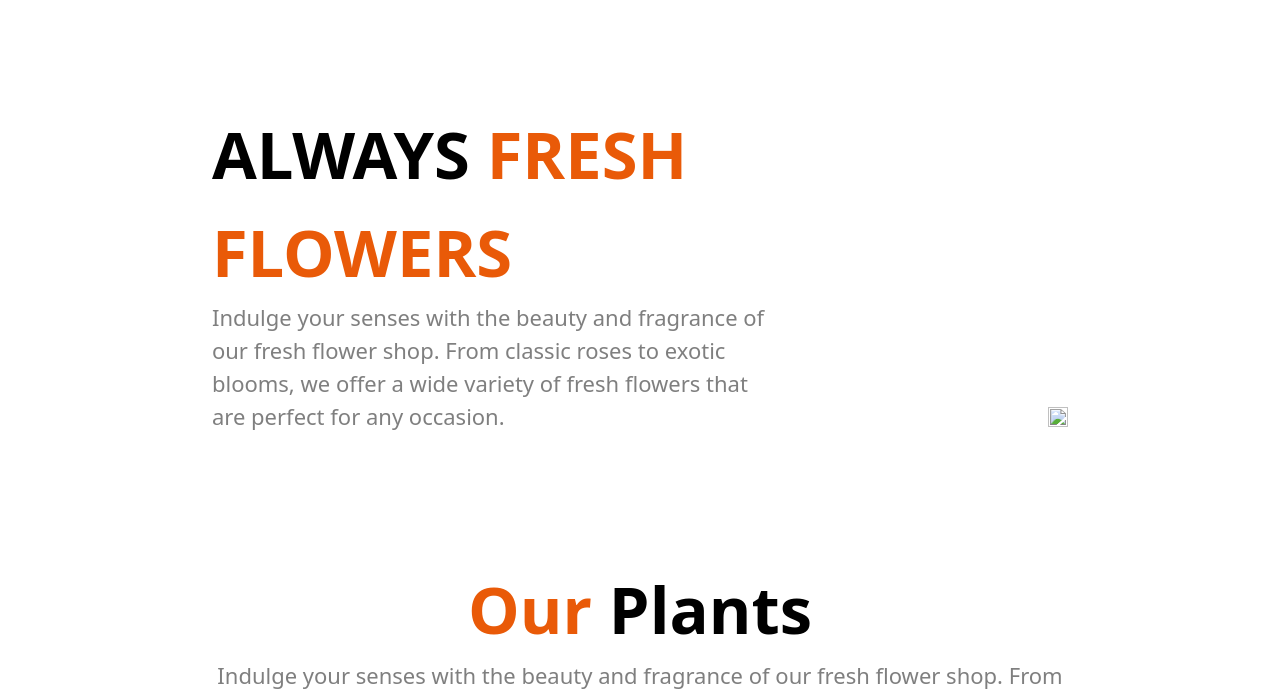
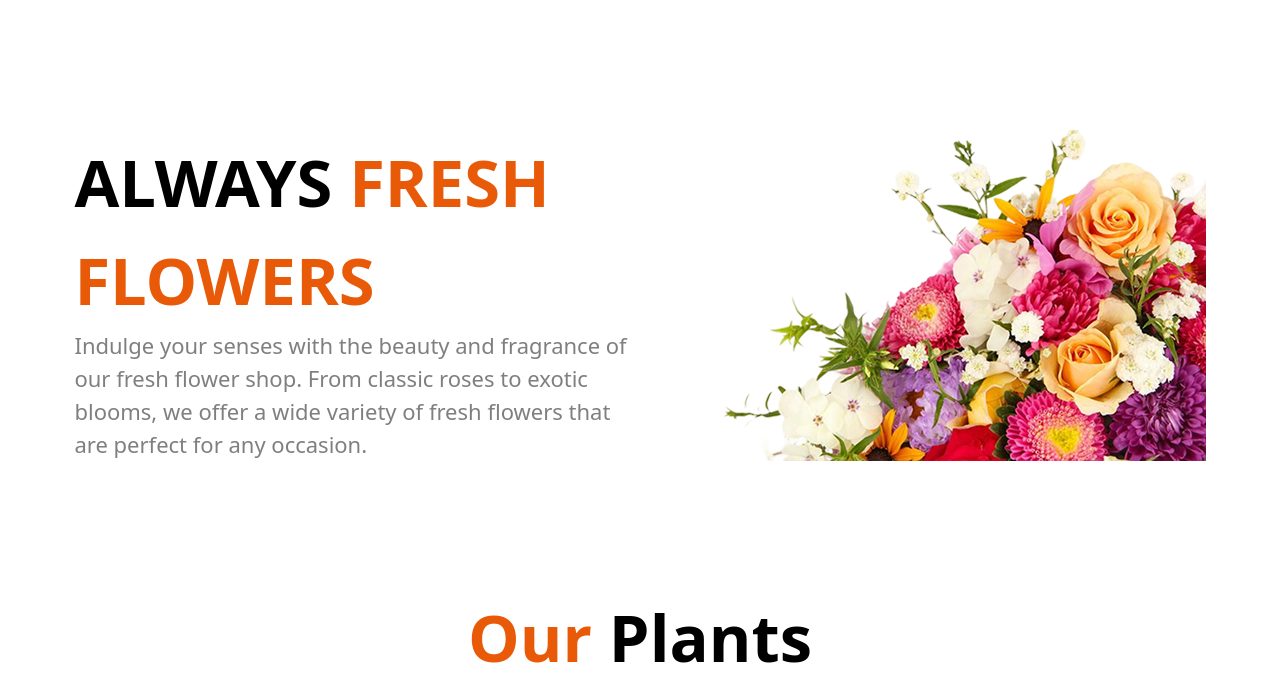
Before and after one commit to galibhub/responsive-flowers-website, a website: page index.html in a window 1280 px wide. Shown: the part 94-788 px from the top of the page. Drawn offline with Linux system fonts and the light colour scheme; the site is published under a folder, as on GitHub Pages, so addresses that start at the root find nothing.

Commit message:
Trying to solve the background image issue

```diff
--- a/index.html
+++ b/index.html
@@ -44,7 +44,7 @@
                 </p>
             </div>
             <div>
-                <img class="w-full h-full object-cover" src="/assets/hero-flower.png" alt="">
+                <img class="w-full h-full object-cover" src="assets/hero-flower.png" alt="">
             </div>
         </section>
 
```
